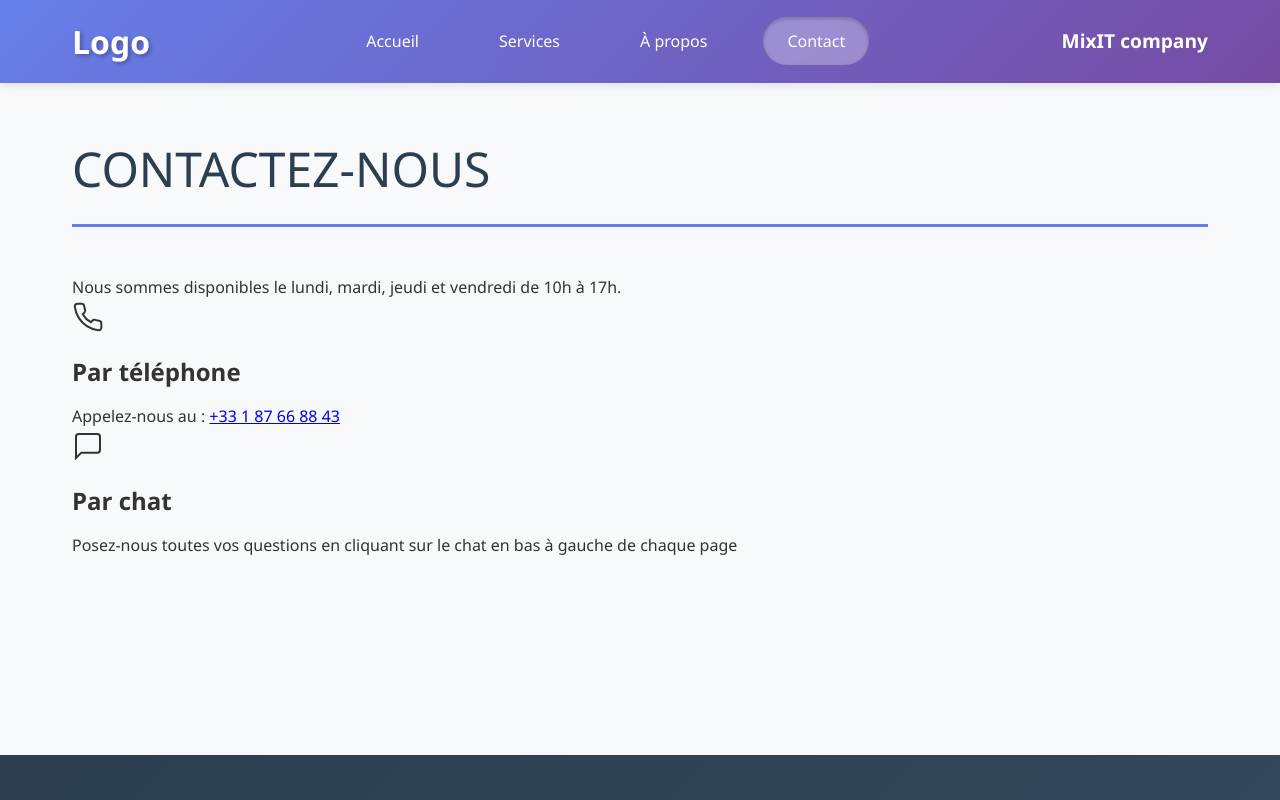
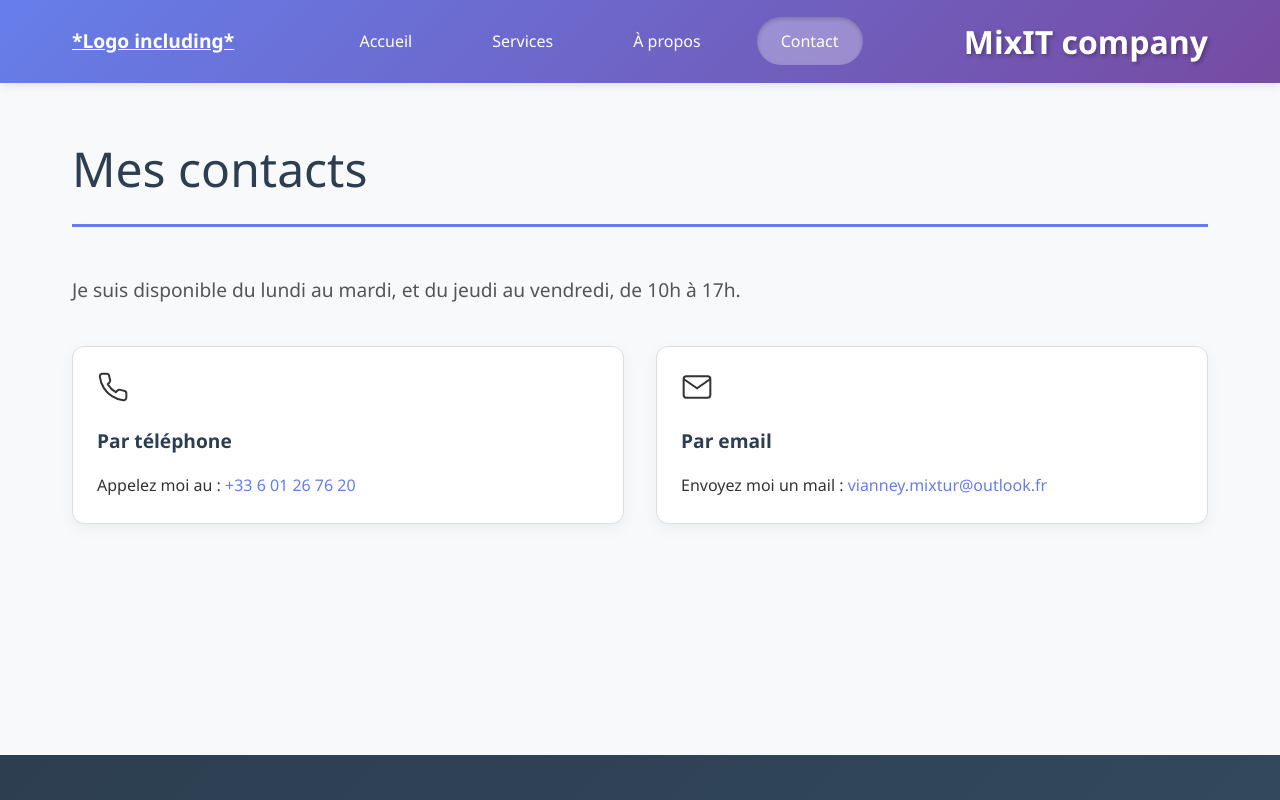
Before and after one commit to Zegthor91/siteweb_mixit, a plain HTML site: page contact.html in a window 1280 px wide. Shown: the top 800 px of the page. Drawn offline with Linux system fonts and the light colour scheme.

Commit message:
file contact.html completed

```diff
--- a/contact.html
+++ b/contact.html
@@ -10,7 +10,7 @@
 
     <header class="header">
         <nav class="nav-container">
-            <a href="index.html" class="logo">Logo</a>
+            <a href="index.html" class="logo">*Logo including*</a>
 
             <ul class="nav-menu">
                 <li class="nav-item">
@@ -33,10 +33,12 @@
 
     <!-- Main Content -->
     <main class="main-container">
-        <h1 class="page-title">CONTACTEZ-NOUS</h1>
-        <p class="page-subtitle">Nous sommes disponibles le lundi, mardi, jeudi et vendredi de 10h à 17h.</p>
+        <h1 class="page-title">Mes contacts</h1>
+        <p class="page-subtitle">Je suis disponible du lundi au mardi, et du jeudi au vendredi, de 10h à 17h.</p>
+
 
         <div class="contact-grid">
+            <div class="contact-grid contact-row">
     <!-- Phone Contact -->
     <div class="contact-card">
         <div class="contact-icon">
@@ -46,24 +48,25 @@
         </div>
         <h2 class="contact-title">Par téléphone</h2>
         <div class="contact-description">
-                    Appelez-nous au : <a href="tel:+33187668843" class="contact-link">+33 1 87 66 88 43</a><br>
+            Appelez moi au : <a href="tel:+33601267620" class="contact-link">+33 6 01 26 76 20</a><br>
         </div>
     </div>
 
-            <!-- Chat Contact -->
+    <!-- Email Contact -->
     <div class="contact-card">
         <div class="contact-icon">
             <svg viewBox="0 0 24 24" fill="none" stroke="currentColor">
-                        <path d="M21 15a2 2 0 0 1-2 2H7l-4 4V5a2 2 0 0 1 2-2h14a2 2 0 0 1 2 2z"></path>
-                        <path d="M8 10h.01M12 10h.01M16 10h.01"></path>
+                <path d="M4 4h16c1.1 0 2 .9 2 2v12c0 1.1-.9 2-2 2H4c-1.1 0-2-.9-2-2V6c0-1.1.9-2 2-2z"></path>
+                        <polyline points="22,6 12,13 2,6"></polyline>
             </svg>
         </div>
-                <h2 class="contact-title">Par chat</h2>
+        <h2 class="contact-title">Par email</h2>
         <div class="contact-description">
-                    Posez-nous toutes vos questions en cliquant sur le chat en bas à gauche de chaque page
+            Envoyez moi un mail : <a href="vianney.mixtur@outlook.fr" class="contact-link">vianney.mixtur@outlook.fr</a>
         </div>
     </div>
 </div>
+
     </main>
 
     <!-- Footer -->
--- a/styles.css
+++ b/styles.css
@@ -48,17 +48,17 @@ body {
 }
 
 .company-name {
-    color: white;
-    font-size: 1.2rem;
-    font-weight: 600;
-}
-
-.logo {
     font-size: 2rem;
     font-weight: bold;
     color: white;
     text-decoration: none;
     text-shadow: 2px 2px 4px rgba(0,0,0,0.3);
+}
+
+.logo {
+    color: white;
+    font-size: 1.2rem;
+    font-weight: 600;
 }
 
 .nav-item a:hover {
@@ -113,20 +113,58 @@ body {
     gap: 2rem;
 }
 
-/* Réduction de la taille des icônes dans les cartes de contact */
+.page-subtitle {
+    font-size: 1.2rem;
+    color: #555;
+    margin-bottom: 2.5rem;
+    text-align: left;
+}
+
+
+/* Disposition en ligne des blocs téléphone et email */
+.contact-row {
+    display: flex;
+    justify-content: space-between;
+    flex-wrap: wrap;
+    gap: 2rem;
+}
+
+/* Taille des icônes contact */
 .contact-icon svg {
     width: 32px;
     height: 32px;
     stroke-width: 1.5;
 }
 
-/* Meilleur alignement des cartes contact */
+/* Style harmonisé pour les cartes contact */
 .contact-card {
+    background: white;
+    border: 1px solid #ddd;
+    border-radius: 12px;
+    padding: 1.5rem;
+    flex: 1 1 45%;
     display: flex;
     flex-direction: column;
-    align-items: flex-start;
-    gap: 0.8rem;
+    gap: 0.5rem;
+    box-shadow: 0 5px 15px rgba(0, 0, 0, 0.05);
 }
+
+/* Autres styles liés */
+.contact-title {
+    font-size: 1.2rem;
+    color: #2c3e50;
+    margin: 0.5rem 0;
+}
+
+.contact-link {
+    color: #667eea;
+    text-decoration: none;
+}
+
+.contact-link:hover {
+    text-decoration: underline;
+}
+
 
 
 .profile-image {
```
Also changed, not shown: a_propos.html (+1 -1 lines), index.html (+1 -1 lines), services.html (+1 -1 lines). Lines whose indentation alone changed are shown as unchanged.
